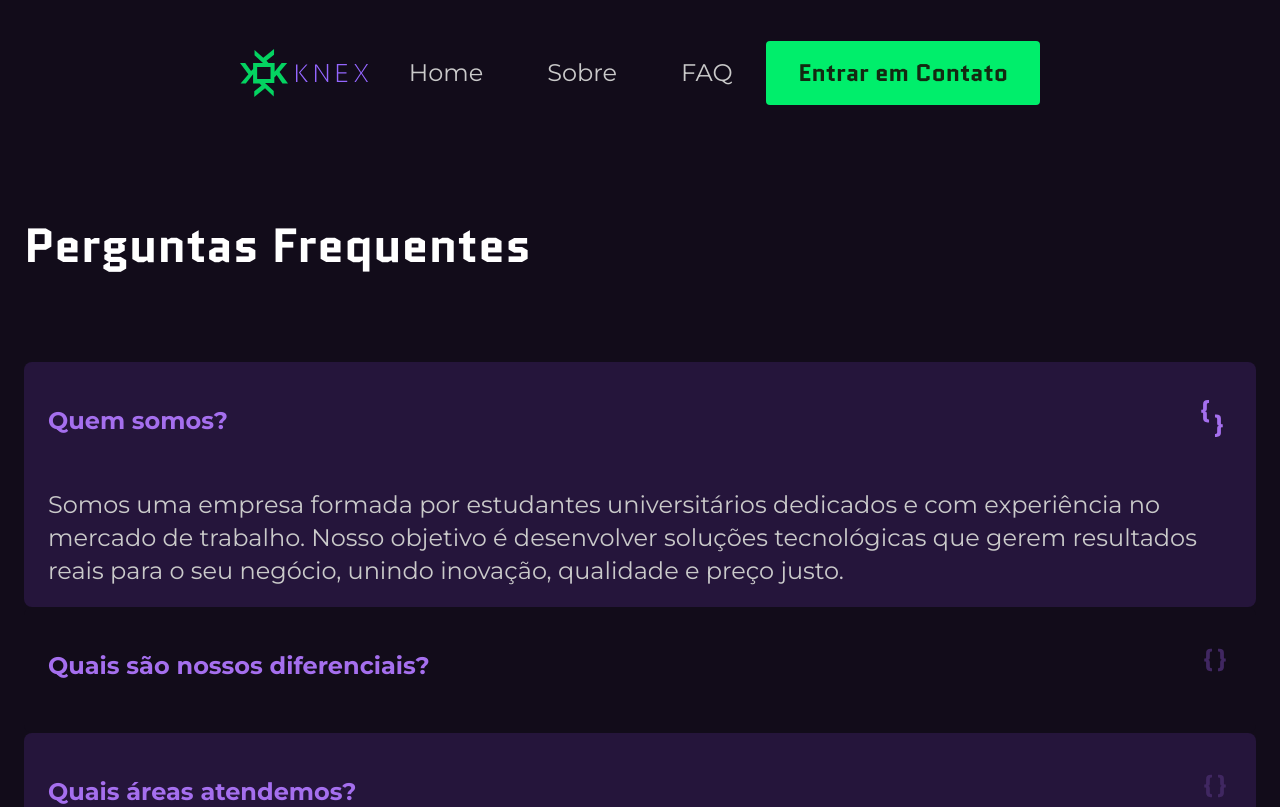
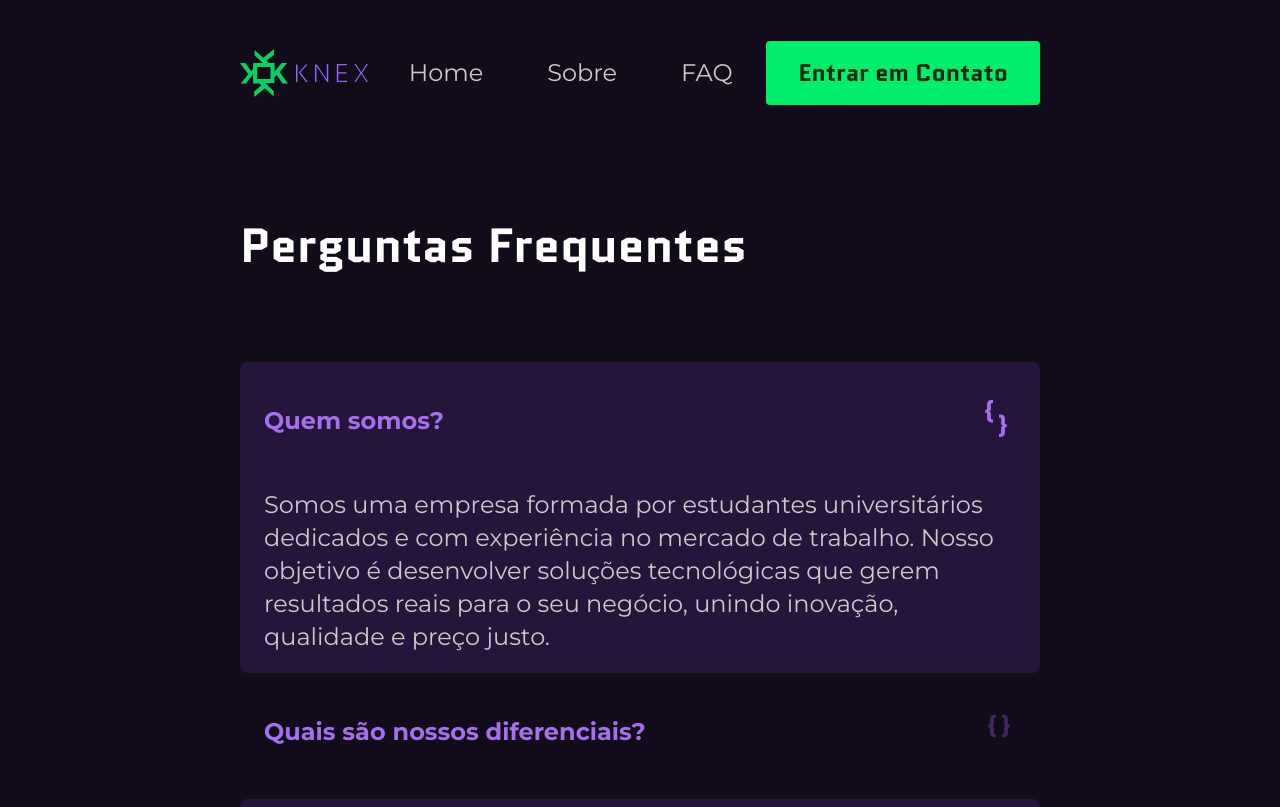
Before and after one commit to knex-projects/NewKnex-lp, a Next.js app: page /faq in a window 1280 px wide. Shown: the top 807 px of the page. Built offline with nearby package versions, Linux system fonts and the light colour scheme.

Commit message:
style(faq): corrige alinhamento responsivo e aprimora usabilidade do acordeão

```diff
--- a/src/components/section/faqsection.tsx
+++ b/src/components/section/faqsection.tsx
@@ -42,30 +42,36 @@ export const FAQSection = () => {
     },
   ];
 
-  const [openIndex, setOpenIndex] = useState<number | null>(0);
+  const [openIndices, setOpenIndices] = useState<number[]>([0]);
 
   return (
-    <section className="flex-1 w-full bg-[var(--color-BackGround)] flex flex-col items-center pt-16 pb-[150px] px-6">
-      <div className="w-full max-w-[1440px] flex flex-col gap-[80px] items-center lg:items-start">
+    <section className="flex-1 w-full bg-[var(--color-BackGround)] flex flex-col items-center pt-16 pb-[150px] px-6 lg:px-10 xl:px-60">
+      <div className="w-full flex flex-col gap-[80px] items-center lg:items-start">
         <h1 className="font-quantico font-bold text-[32px] lg:text-[48px] text-[var(--color-W6)] text-center lg:text-left w-full">
           Perguntas Frequentes
         </h1>
 
-        <div className="flex flex-col items-center lg:items-start w-full lg:max-w-[1440px] lg:max-h-[1449px]">
+        <div className="flex flex-col items-center lg:items-start w-full">
           {faqs.map((faq, index) => {
             const isAlternate = index % 2 !== 0;
-            const isOpen = openIndex === index;
+            const isOpen = openIndices.includes(index);
 
             return (
               <div
                 key={index}
-                className={`w-[360px] max-w-full min-[430px]:w-full lg:max-w-[1440px] flex flex-col lg:gap-[8px] justify-center rounded-[8px] ${
+                className={`w-full flex flex-col lg:gap-[8px] justify-center rounded-[8px] ${
                   isAlternate ? "bg-[var(--color-BackGround)]" : "bg-[var(--color-P1)]"
                 }`}
               >
                 <div
                   className="h-[96px] lg:h-[118px] px-[24px] flex justify-between items-center w-full cursor-pointer"
-                  onClick={() => setOpenIndex(isOpen ? null : index)}
+                  onClick={() => {
+                    if (isOpen) {
+                      setOpenIndices(openIndices.filter((i) => i !== index));
+                    } else {
+                      setOpenIndices([...openIndices, index]);
+                    }
+                  }}
                 >
                   <h3 className="font-montserrat font-semibold text-[18px] lg:text-[24px] text-[var(--color-P5)]">
                     {faq.question}
```
